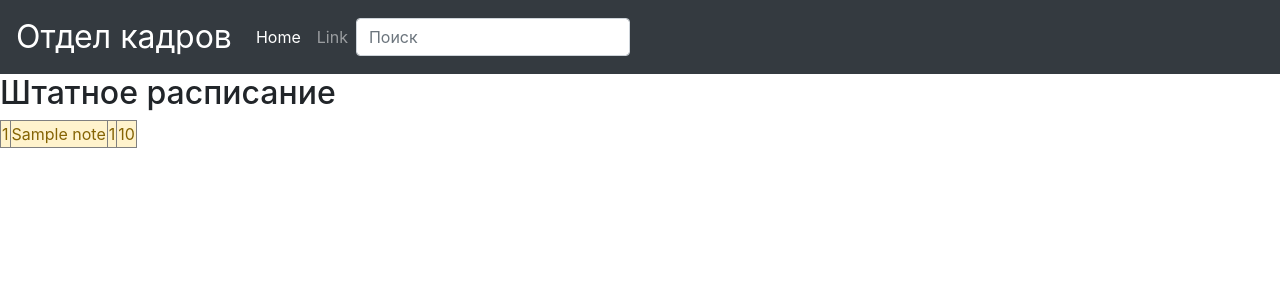
After one commit to danilus-lab/HRdepartment, a Django app: template HRdep/main_app/templates/main_app/staff_list.html in a window 1280 px wide. The commit adds this page. Shown: the top 300 px of the page. Run offline with Django 4.2, Linux system fonts and the light colour scheme; the template is opened without the code that fills it: most values are stand-ins (such as "Sample title", 1, 10 or a date in 2020); some libraries are stand-ins or nearby versions.

Commit message:
staff_list added

```diff
--- a/HRdep/main_app/templates/main_app/base.html
+++ b/HRdep/main_app/templates/main_app/base.html
@@ -13,10 +13,6 @@
         <nav class="navbar navbar-expand navbar-dark bg-dark" aria-label="Second navbar example">
             <div class="container-fluid">
                 <a class="navbar-brand" href="{% url 'home' %}"><font size="6">Отдел кадров</font></a>
-              <button class="navbar-toggler" type="button" data-bs-toggle="collapse" data-bs-target="#navbarsExample02" aria-controls="navbarsExample02" aria-expanded="false" aria-label="Toggle navigation">
-                <span class="navbar-toggler-icon"></span>
-              </button>
-
               <div class="collapse navbar-collapse" id="navbarsExample02">
                 <ul class="navbar-nav me-auto">
                   <li class="nav-item">
--- a/HRdep/main_app/templates/main_app/index.html
+++ b/HRdep/main_app/templates/main_app/index.html
@@ -8,5 +8,6 @@
     <h2>Главная страница</h2>
     <p>POPA</p>
     <a href="{% url 'dismiss' %}">Уволить</a> <br>
-    <a href="{% url 'workers' %}">Список сотрудников</a>
+    <a href="{% url 'workers' %}">Список сотрудников</a> <br>
+    <a href="{% url 'staff_list' %}">Штатное расписание</a>
 {% endblock %}
--- /dev/null
+++ b/HRdep/main_app/templates/main_app/staff_list.html
@@ -0,0 +1,30 @@
+{% extends 'main_app/base.html' %}
+
+{% block title %}
+{{ title }}
+{% endblock %}
+
+{% block content %}
+    <style>
+        table {
+           border: 1px solid grey;
+           border-collapse: collapse;
+        }
+        td {
+            border: 1px solid grey;
+        }
+    </style>
+    <h2>Штатное расписание</h2>
+    {% if notes %}
+        {% for el in notes %}
+        <table>
+            <tr class="alert alert-warning mt-2">
+                <td>{{ el.num_dep_id }}</td>
+                <td>{{ el.post_name }}</td>
+                <td>{{ el.count_units }}</td>
+                <td>{{ el.salary }}</td>
+            </tr>
+        </table>
+        {% endfor %}
+    {% endif %}
+{% endblock %}
--- a/HRdep/main_app/templates/main_app/workers.html
+++ b/HRdep/main_app/templates/main_app/workers.html
@@ -5,7 +5,7 @@
 {% endblock %}
 
 {% block content %}
-    <h2>первый второй третий</h2>
+    <h2>Сотрудники компании</h2>
     {% if workers %}
         {% for el in workers %}
             <div class="alert alert-warning mt-2">
@@ -13,7 +13,7 @@
             </div>
         {% endfor %}
     {% else %}
-        <div class="alert alert-warning mt-2">
+        <div class="alert alert-danger mt-2">
             Список сотрудников пуст
         </div>
     {% endif %}
--- a/HRdep/main_app/urls.py
+++ b/HRdep/main_app/urls.py
@@ -4,5 +4,6 @@ from . import views
 urlpatterns = [
     path('', views.index, name='home'),
     path('dismiss', views.dismiss, name='dismiss'),
-    path('workers', views.workers, name='workers')
+    path('workers', views.workers, name='workers'),
+    path('staff_list', views.staff_list, name='staff_list')
 ]
```
Also changed, not shown: HRdep/main_app/views.py (+6 -1 lines).
